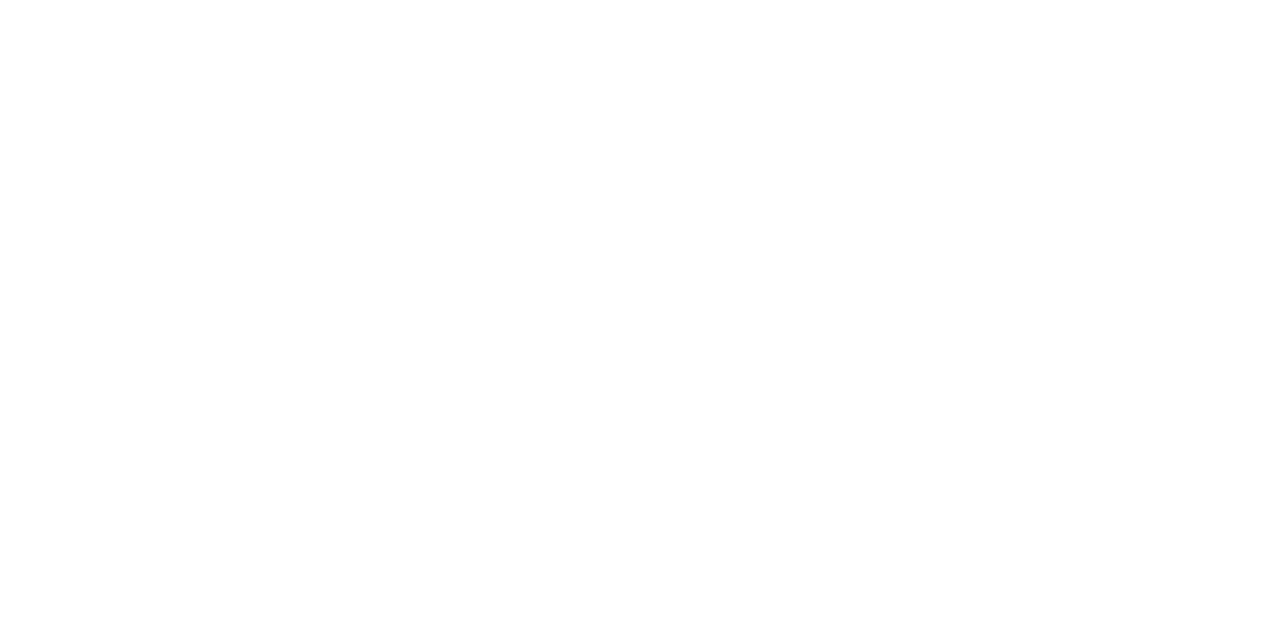
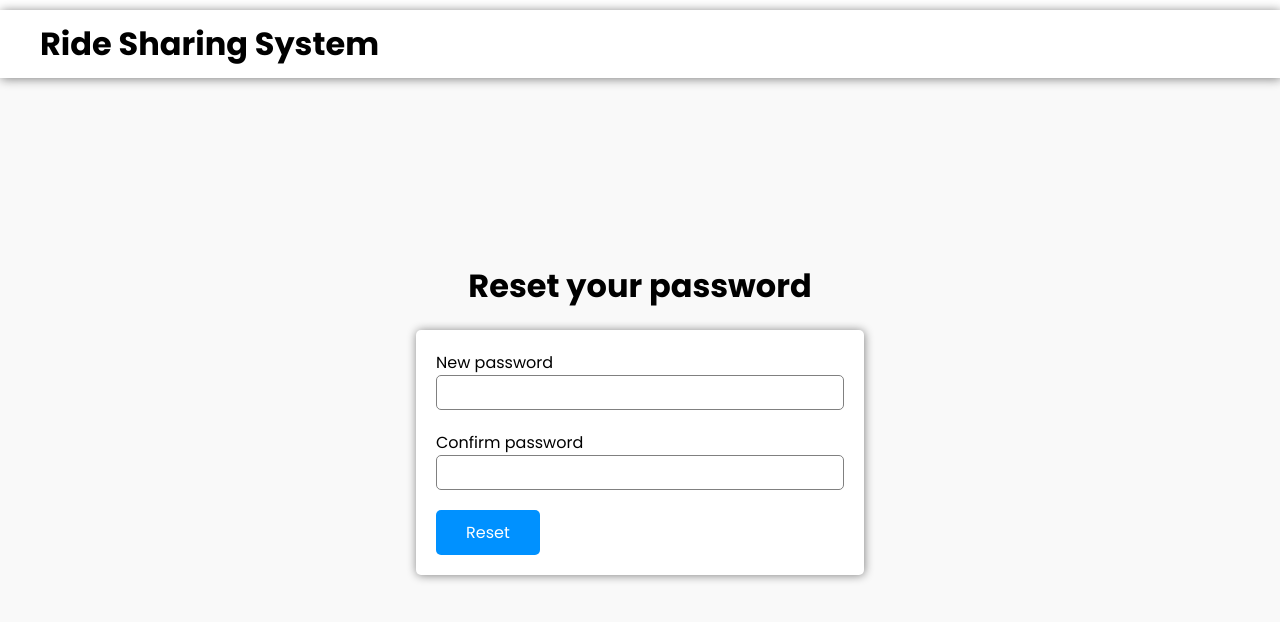
Before and after one commit to NimmalaSravanthi/rideshare-app, a React (Vite) app in the folder frontend-under-working/: page /reset-password in a window 1280 px wide. Before the commit this address had no page. Shown: the top 622 px of the page. Built offline with nearby package versions, Linux system fonts and the light colour scheme.

Commit message:
add reset password form

```diff
--- a/frontend-under-working/src/App.jsx
+++ b/frontend-under-working/src/App.jsx
@@ -6,6 +6,7 @@
 import UserRegistrationPage from './pages/UserRegistrationPage.jsx';
 import PassangerDashboard from './pages/PassangerDashboard.jsx';
 import DriverDashboard from './pages/DriverDashboard.jsx';
+import ResetPasswordPage from './pages/ResetPasswordPage.jsx';
 
 function App() {
 
@@ -19,6 +20,8 @@
           <Route path='/user-registration' element={<UserRegistrationPage />} />
           <Route path='/driver-dashboard' element={<DriverDashboard />} />
           <Route path='/passanger-dashboard' element={<PassangerDashboard />} />
+          <Route path='/reset-password' element={<ResetPasswordPage />} />
+
 
 
         </Routes>
--- a/frontend-under-working/src/pages/LoginPage.jsx
+++ b/frontend-under-working/src/pages/LoginPage.jsx
@@ -67,6 +67,7 @@
           <button
             className="admin-login-btn"
             onClick={() => handleLoginBtnClick}
+            type='reset'
           >Login in</button>
         </form>
       </div>
--- /dev/null
+++ b/frontend-under-working/src/pages/ResetPasswordPage.jsx
@@ -0,0 +1,34 @@
+import Header from "../components/Header.jsx";
+
+import '../styles/ResetPasswordPage.css';
+export default function ResetPasswordPage() {
+
+  return (
+
+    <>
+      <Header />
+
+      <div className="reset-password-container">
+        <h1>Reset your password</h1>
+        <form className="reset-password-form">
+
+          <label >New password</label>
+          <input
+            type="password"
+          />
+
+          <label>Confirm password</label>
+          <input
+            type="password"
+          />
+
+          <button
+            className="reset-password-btn"
+            type='reset'
+          >Reset</button>
+        </form>
+      </div>
+
+    </>
+  );
+}
--- /dev/null
+++ b/frontend-under-working/src/styles/ResetPasswordPage.css
@@ -0,0 +1,41 @@
+
+
+.reset-password-container {
+  height: 85vh;
+  display: flex;
+  justify-content: center;
+  align-items: center;
+  flex-direction: column;
+  gap: 20px;
+  background-color: rgba(128, 128, 128, 0.05);
+}
+
+.reset-password-form {
+  padding: 20px;
+  border-radius: 5px;
+  width: 35%;
+  background-color: white;
+  box-shadow: .5px .5px 10px gray;
+}
+
+.reset-password-form > input {
+  margin-bottom: 20px;
+}
+
+.reset-password-form input {
+  padding: 5px 10px;
+  font-size: 15px;
+  outline: none;
+  border: 1px solid gray;
+  border-radius: 5px;
+  width: 100%;
+}
+
+.reset-password-btn {
+  padding: 10px 30px;
+  border: none;
+  border-radius: 5px;
+  color: white;
+  font-size: 1rem;
+  background-color: rgb(0, 145, 255);
+}
```
